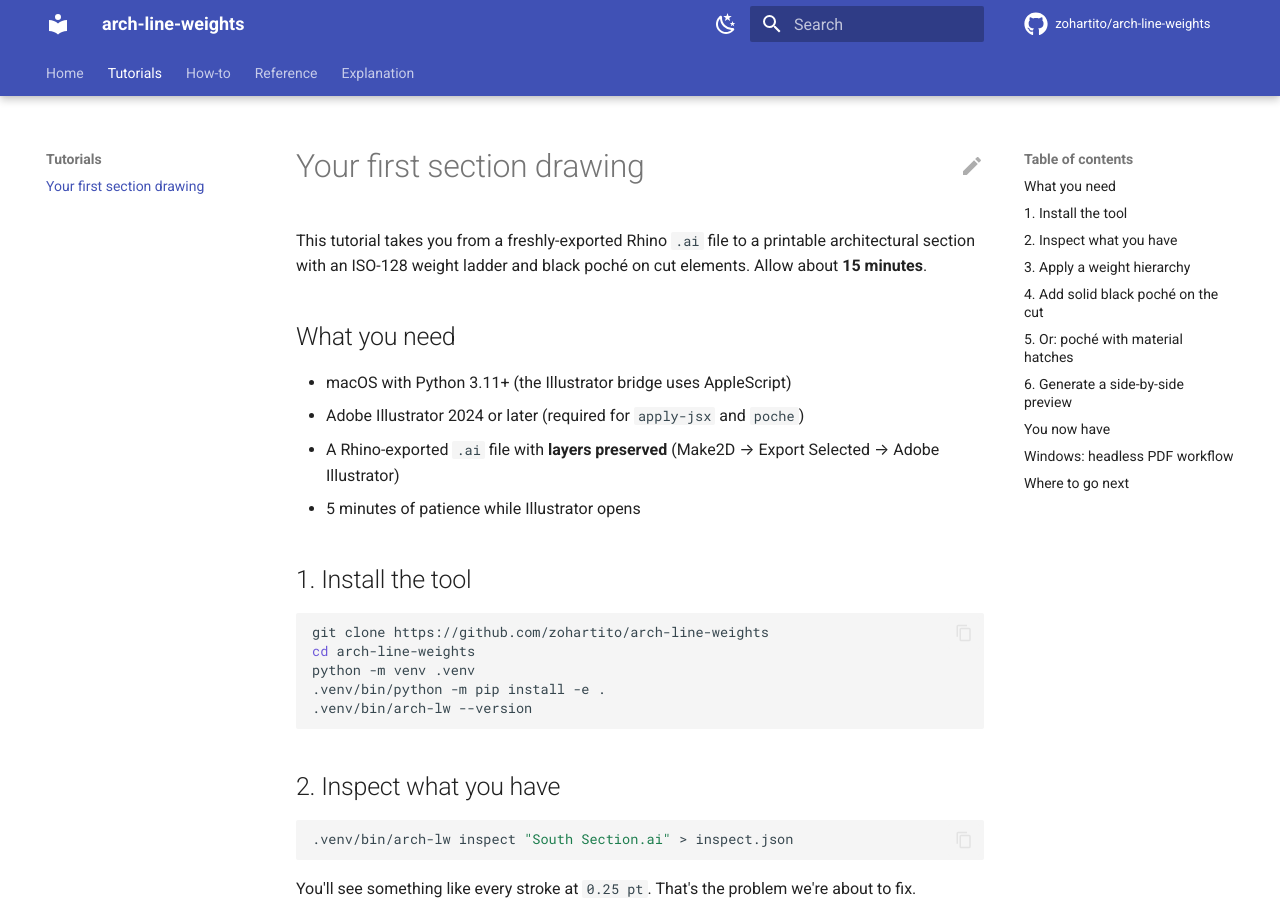
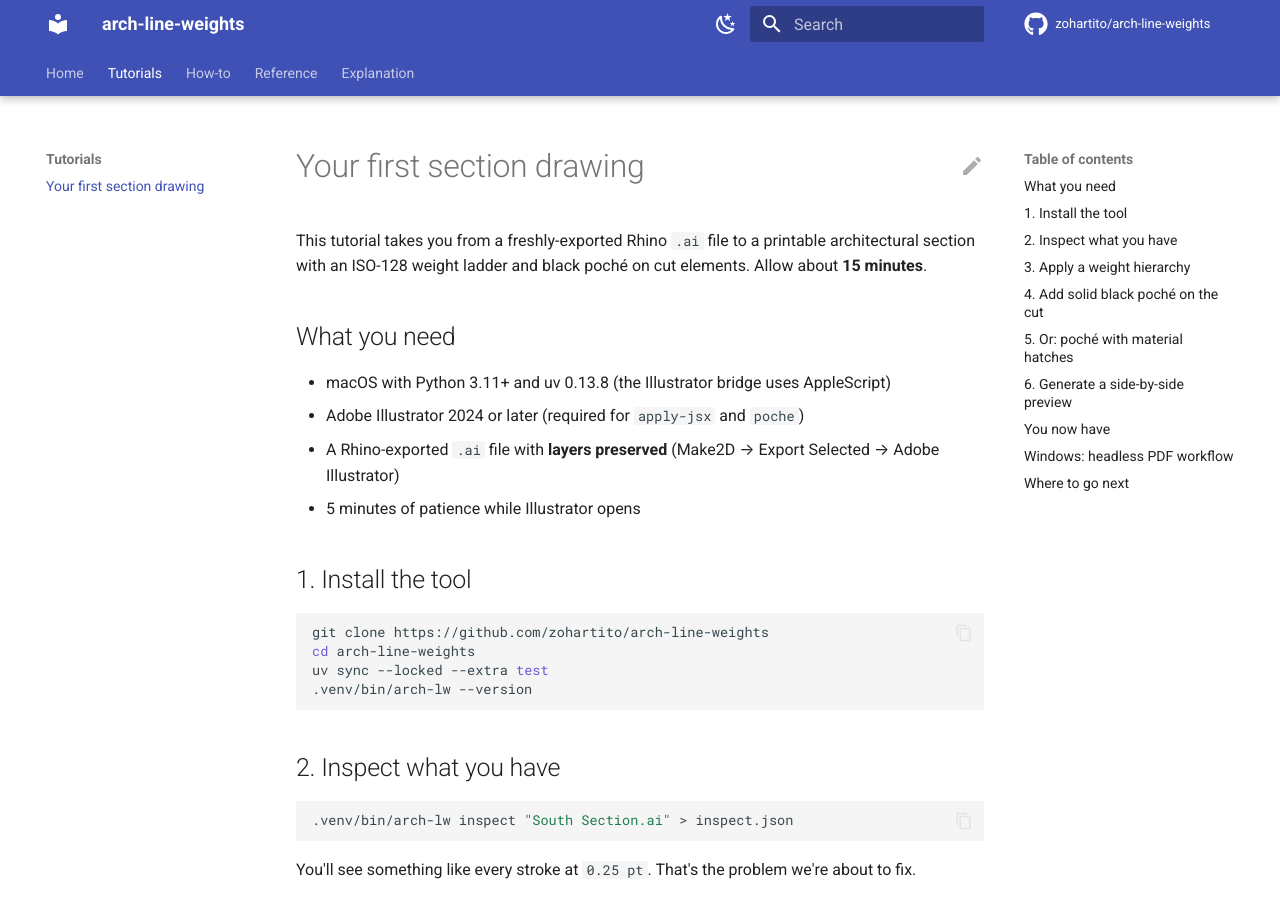
Before and after one commit to zohartito/arch-line-weights, an MkDocs documentation site: the page built from docs/tutorials/your-first-section-drawing.md, in a window 1280 px wide and 900 px high. Built offline with MkDocs 1.6.1 and Material for MkDocs 9.7.7, drawn with Linux system fonts in a browser that asks for light colours; comment, search, counter and statistics services are not loaded; some of the changed text lies outside the part shown.

Commit message:
ALW-43: lock CLI and webapp installs together and enforce locked CI

````diff
--- a/docs/tutorials/your-first-section-drawing.md
+++ b/docs/tutorials/your-first-section-drawing.md
@@ -4,7 +4,7 @@ This tutorial takes you from a freshly-exported Rhino `.ai` file to a printable
 
 ## What you need
 
-- macOS with Python 3.11+ (the Illustrator bridge uses AppleScript)
+- macOS with Python 3.11+ and uv 0.13.8 (the Illustrator bridge uses AppleScript)
 - Adobe Illustrator 2024 or later (required for `apply-jsx` and `poche`)
 - A Rhino-exported `.ai` file with **layers preserved** (Make2D → Export Selected → Adobe Illustrator)
 - 5 minutes of patience while Illustrator opens
@@ -14,8 +14,7 @@ This tutorial takes you from a freshly-exported Rhino `.ai` file to a printable
 ```bash
 git clone https://github.com/zohartito/arch-line-weights
 cd arch-line-weights
-python -m venv .venv
-.venv/bin/python -m pip install -e .
+uv sync --locked --extra test
 .venv/bin/arch-lw --version
 ```
 
@@ -85,8 +84,7 @@ The Illustrator `apply-jsx` and `poche` bridge commands in this tutorial are
 macOS-only. On Windows, export a vector PDF and use PowerShell:
 
 ```powershell
-python -m venv .venv
-.\.venv\Scripts\python -m pip install -e ".[test]"
+uv sync --locked --extra test
 .\.venv\Scripts\arch-lw inspect "South Section.pdf"
 .\.venv\Scripts\arch-lw apply "South Section.pdf" --auto --preset section -o "South Section HIERARCHY.pdf"
 .\.venv\Scripts\arch-lw preview "South Section.pdf" "South Section HIERARCHY.pdf" -o preview.png
--- a/pyproject.toml
+++ b/pyproject.toml
@@ -115,3 +115,6 @@ markers = [
     "integration: tests that require external apps (Illustrator) — skipped in CI by default. Opt in via `pytest -o addopts=-v -m integration tests/integration`.",
     "eval: live, metered LLM evals (real Anthropic calls) — self-skip unless ARCH_LW_LLM_FALLBACK=1 + ANTHROPIC_API_KEY are set. Run via `pytest -m eval -s`.",
 ]
+
+[tool.uv.workspace]
+members = ["webapp"]
````
Also changed, not shown: AGENTS.md (+2 -2 lines), CONTRIBUTING.md (+1 -1 lines), README.md (+16 -17 lines), webapp/README.md (+8 -8 lines), 6 other files.
